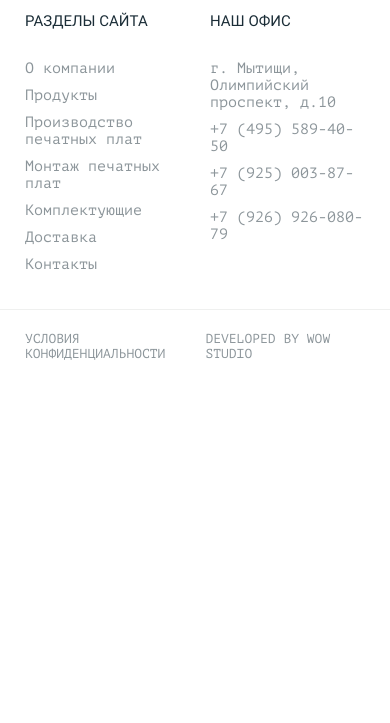
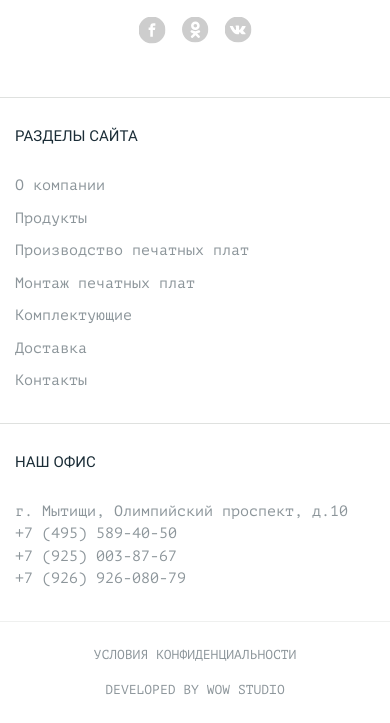
Before and after one commit to logist322/Smart-Device, a website: page source/index.html in a window 390 px wide. Shown: the part 355-1078 px from the top of the page. Before the commit the page ends 844 px from the top, so only its background shows below. Drawn offline with nearby package versions, Linux system fonts and the light colour scheme; files that its build step writes are made by us from their sources; files whose address does not match are found by name.

Commit message:
Добавляет мобильные стили подвала

```diff
--- a/source/index.html
+++ b/source/index.html
@@ -69,8 +69,10 @@
 
       <div class="footer__site-map-and-contacts-wrap">
         <div class="footer__site-map footer-links">
-          <p class="footer-links__title">Разделы сайта</p>
-          <button class="footer-links__button" type="button">Подробнее</button>
+          <div class="footer-links__title-wrap">
+            <p class="footer-links__title">Разделы сайта</p>
+            <button class="footer-links__button footer-links__button--opened footer-links__button--no-js" type="button">Развернуть</button>
+          </div>
 
           <ul class="footer-links__list list-style-reset">
             <li class="footer-links__item">
@@ -96,11 +98,13 @@
           </ul>
         </div>
 
-        <div class="footer__contacts footer-links">
-          <p class="footer-links__title">Наш офис</p>
-          <button class="footer-links__button" type="button">Подробнее</button>
+        <div class="footer__contacts footer-links footer-links">
+          <div class="footer-links__title-wrap">
+            <p class="footer-links__title">Наш офис</p>
+            <button class="footer-links__button footer-links__button--closed footer-links__button--no-js" type="button">Развернуть</button>
+          </div>
 
-          <ul class="footer-links__list list-style-reset">
+          <ul class="footer-links__list list-style-reset footer-links__list--closed footer-links__list--no-js">
             <li class="footer-links__item">
               <a href="https://goo.gl/maps/4uv4GGQ5dKMWFkKT7" target="_blank">г. Мытищи, Олимпийский проспект, д.10</a>
             </li>
--- a/source/sass/blocks/footer-links.scss
+++ b/source/sass/blocks/footer-links.scss
@@ -1,6 +1,36 @@
 .footer-links {
+  position: relative;
   display: flex;
   flex-direction: column;
+
+  @include tablet {
+    padding-top: 36px;
+  }
+
+  @include mobile {
+    padding-top: 0;
+
+    &::after {
+      position: absolute;
+      top: 0;
+      left: 50%;
+      transform: translateX(-50%);
+      width: 100vw;
+      height: 1px;
+      content: "";
+      background-color: #626962;
+      opacity: 0.2;
+    }
+  }
+}
+
+.footer-links__title-wrap {
+  @include mobile {
+    display: flex;
+    align-items: center;
+    justify-content: space-between;
+    padding: 30px 0;
+  }
 }
 
 .footer-links__title {
@@ -12,6 +42,52 @@
 
 .footer-links__button {
   display: none;
+
+  @include mobile {
+    position: relative;
+    display: block;
+    width: 24px;
+    height: 24px;
+    font-size: 0;
+    background-color: transparent;
+    border: none;
+
+    &::before {
+      position: absolute;
+      top: 50%;
+      left: 50%;
+      transform: translate(-50%, -50%);
+      content: "";
+      width: 16px;
+      height: 1px;
+      background-color: #c4c4c4;
+    }
+
+    &::after {
+      display: none;
+    }
+  }
+
+  &--closed {
+    @include mobile {
+      &::after {
+        position: absolute;
+        top: 50%;
+        left: 50%;
+        transform: translate(-50%, -50%);
+        content: "";
+        width: 1px;
+        height: 16px;
+        background-color: #c4c4c4;
+      }
+    }
+  }
+
+  &--no-js {
+    @include mobile {
+      display: none;
+    }
+  }
 }
 
 .footer-links__list {
@@ -26,10 +102,27 @@
     grid-auto-flow: row;
     grid-template-rows: auto;
   }
+
+  @include mobile {
+    margin: 0 0 30px;
+  }
+
+  &--closed {
+    @include mobile {
+      display: none;
+    }
+  }
+
+  &--no-js {
+    @include mobile {
+      display: block;
+    }
+  }
 }
 
 .footer-links__item {
   font-size: 15px;
+  line-height: 1.5;
   font-family: $mono;
   color: #1b2d37;
   opacity: 0.5;
--- a/source/sass/blocks/footer.scss
+++ b/source/sass/blocks/footer.scss
@@ -12,6 +12,10 @@
     padding: 0 25px;
     display: block;
     width: 100%;
+  }
+
+  @include mobile {
+    padding: 0 15px;
   }
 }
 
@@ -28,17 +32,22 @@
     padding: 20px 0 25px;
     margin: 0;
 
-    &::after {
-      position: absolute;
-      bottom: 0;
-      left: 50%;
-      transform: translateX(-50%);
-      width: 100vw;
-      height: 1px;
-      content: "";
-      background-color: #626962;
-      opacity: 0.2;
-    }
+    // &::after {
+    //   position: absolute;
+    //   bottom: 0;
+    //   left: 50%;
+    //   transform: translateX(-50%);
+    //   width: 100vw;
+    //   height: 1px;
+    //   content: "";
+    //   background-color: #626962;
+    //   opacity: 0.2;
+    // }
+  }
+
+  @include mobile {
+    padding: 46px 0 54px;
+    flex-direction: column;
   }
 }
 
@@ -53,6 +62,16 @@
     opacity: 0.5;
     text-transform: uppercase;
   }
+
+  @include mobile {
+    margin-top: 26px;
+  }
+}
+
+.footer__socio-list {
+  @include mobile {
+    margin-top: 32px;
+  }
 }
 
 .footer__site-map-and-contacts-wrap {
@@ -62,10 +81,32 @@
   justify-content: space-between;
 
   @include tablet {
+    position: relative;
     display: grid;
     grid-template-columns: 1fr 1fr;
     column-gap: 30px;
-    margin: 36px 0;
+    margin: 0 0 36px;
+
+    &::after {
+      position: absolute;
+      top: 0;
+      left: 50%;
+      transform: translateX(-50%);
+      width: 100vw;
+      height: 1px;
+      content: "";
+      background-color: #626962;
+      opacity: 0.2;
+    }
+  }
+
+  @include mobile {
+    display: block;
+    margin: 0;
+
+    &::after {
+      display: none;
+    }
   }
 }
 
--- a/source/sass/blocks/privacy.scss
+++ b/source/sass/blocks/privacy.scss
@@ -13,6 +13,11 @@
     display: flex;
     justify-content: space-between;
     padding: 22px 0;
+  }
+
+  @include mobile {
+    padding: 26px 0;
+    flex-direction: column;
   }
 }
 
@@ -31,6 +36,10 @@
   @include tablet {
     margin: 0;
   }
+
+  @include mobile {
+    margin-bottom: 20px;
+  }
 }
 
 .privacy__developers {
```
Also changed, not shown: build/css/style.min.css, build/index.html, 1 other file.
